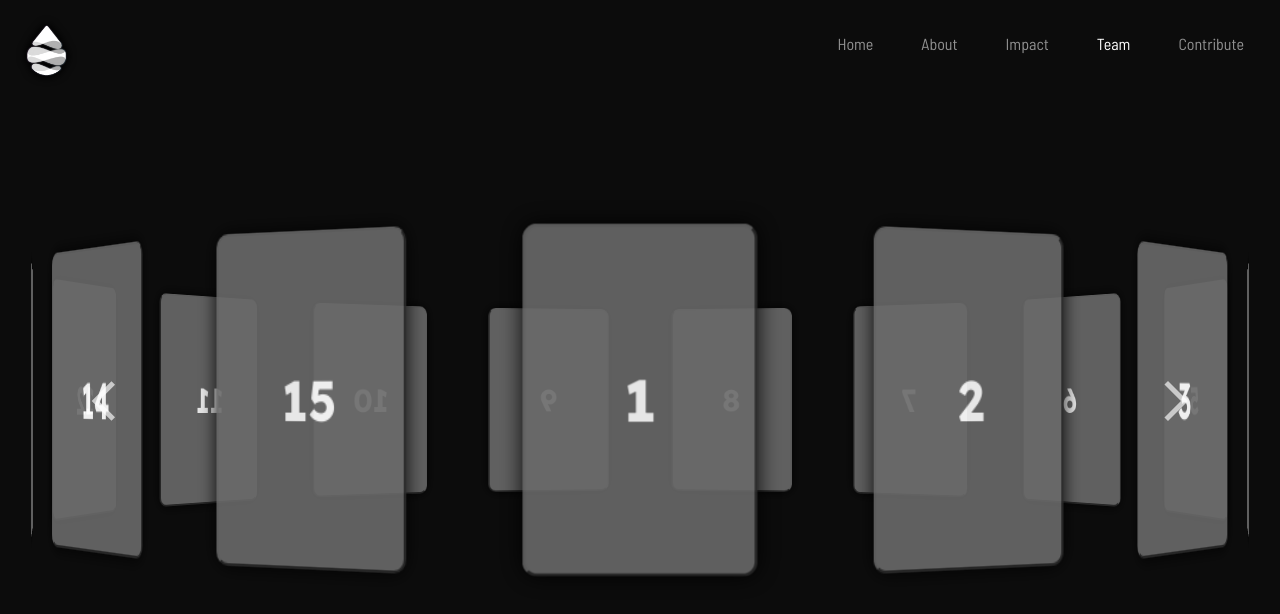
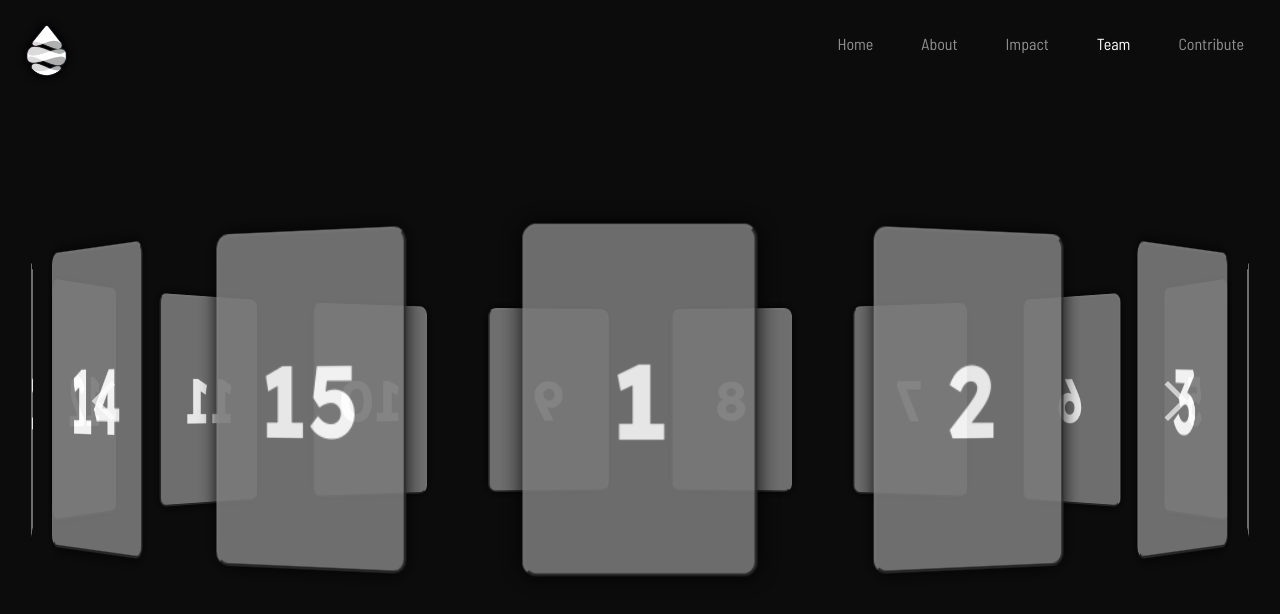
Before and after one commit to siyachoudhary/rfw-5k-2023, a React (Create React App) app: page /rfw-5k-2023/team in a window 1280 px wide. Shown: the top 614 px of the page. Built offline with nearby package versions, Linux system fonts and the light colour scheme.

Commit message:
card styles

```diff
--- a/src/components/Card.css
+++ b/src/components/Card.css
@@ -6,26 +6,28 @@
     justify-content: center;
     width: 20vh;
     height: 30vh;
-    font-size: 5vh;
+    font-size: 9vh;
     text-align: center;
     color: #FFF;
     opacity: 0.9;
     border-radius: 10px;
     box-shadow: rgb(0, 0, 0) 0 0 15px;
-    background: rgb(105, 105, 105);
-    border-top:rgb(100, 100, 100) 2px solid;
-    border-left:rgb(100, 100, 100) 2px solid;
+    background: rgb(120, 120, 120);
+    border-top:rgb(125, 125, 125) 2px solid;
+    border-left:rgb(125, 125, 125) 2px solid;
     border-bottom:rgb(40, 40, 40) 2px solid;
     border-right:rgb(40, 40, 40) 2px solid;
 
-    transition: all 0.5s ease-in-out;
+    transition: all 0.5s ease;
 
 }
 
 .item:hover {
 
     box-shadow: rgb(0, 0, 0) 0 10px 25px;
-    background: rgb(115, 115, 115);
+    background: rgb(160, 110, 171);
+    border: rgb(169, 130, 255) 5px solid;
+    color: rgba(255, 255, 255, 0.4);
 
 }
 
--- a/src/pages/Team.css
+++ b/src/pages/Team.css
@@ -5,6 +5,7 @@
     align-items: center;
     justify-content: center;
     flex-direction: row;
+    overflow-x: hidden;
 
 }
 
```
